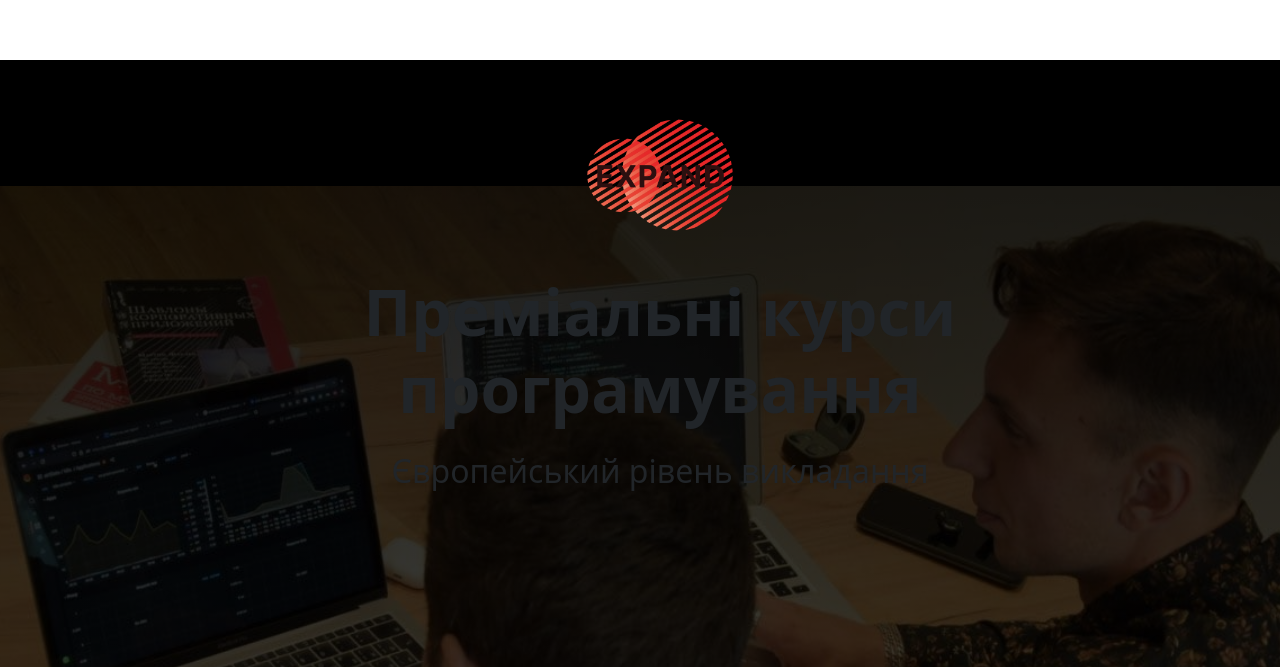
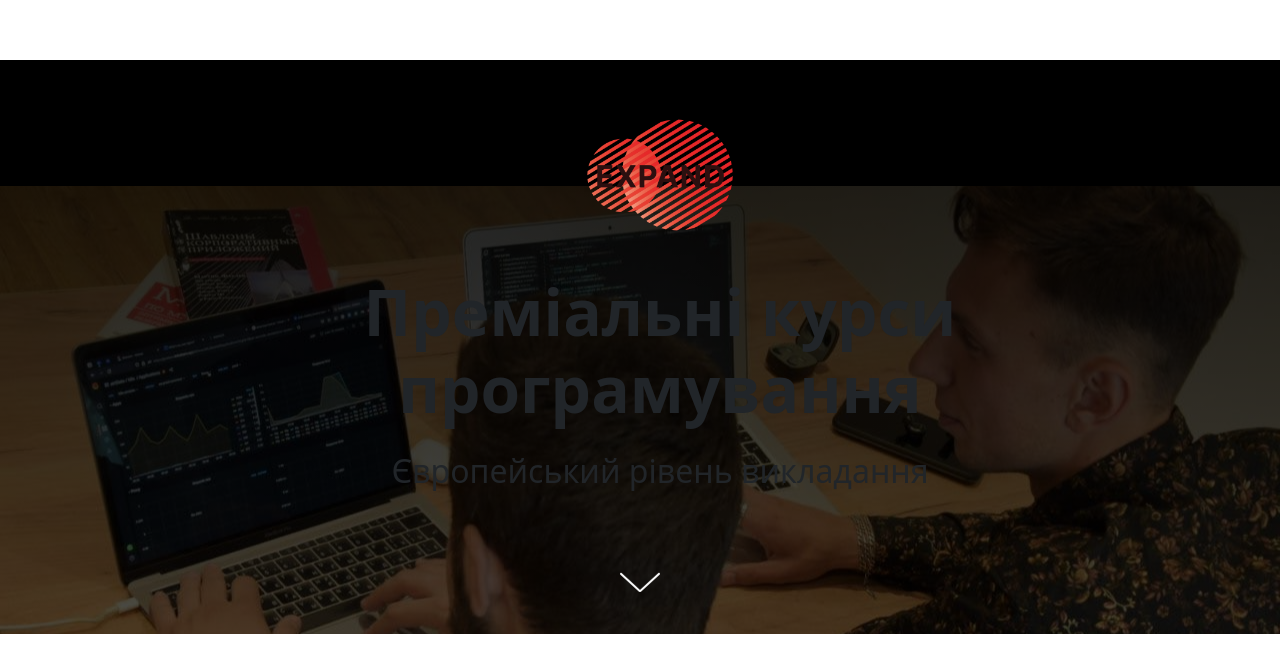
Before and after one commit to Ca-tt/landing, a Vue app: page / in a window 1280 px wide. Shown: the part 1188-1855 px from the top of the page. Built offline with nearby package versions, Linux system fonts and the light colour scheme; no server answers.

Commit message:
0.4.2: footer

```diff
--- a/src/components/Footer.vue
+++ b/src/components/Footer.vue
@@ -1,8 +1,4 @@
 <script setup lang="ts">
-/* images */
-const meHalfFaceBeforeLoaded = "url('/images/curly-hair/curly-hair-before-load.jpg')"
-const meHalfFaceLoaded = "/images/curly-hair/curly-hair-loaded.jpg"
-
 /* svg icons */
 import PhoneIcon from '@svg/social-icons/PhoneIcon.vue';
 import ViberIcon from '@svg/social-icons/ViberIcon.vue';
@@ -15,7 +11,7 @@ const iconSize = 54;
 
 <template>
   <!-- footer (contacts) -->
-  <div id="contacts" class="r t-rec t-rec_pt_90 t-rec_pb_90"
+  <div id="contacts" class="footer r t-rec t-rec_pt_90 t-rec_pb_90"
     style="padding-top: 90px; padding-bottom: 90px; background-color: #efefef" data-record-type="578"
     data-bg-color="#efefef">
     <!-- t578-->
@@ -29,8 +25,7 @@ const iconSize = 54;
             <div class="t578__imgwrapper t-margin_auto" style="width: 250px">
 
               <!-- ? image -->
-              <div class="t578__bgimg t-margin_auto t-bgimg" :data-original="meHalfFaceLoaded" bgimgfield="img"
-                :style="{ backgroundImage: meHalfFaceLoaded }" itemscope itemtype="http://schema.org/ImageObject">
+              <div class="t578__bgimg t-margin_auto t-bgimg" itemscope itemtype="http://schema.org/ImageObject">
                 <meta itemprop="image" content="/images/compressed-curly-hair.jpg" />
               </div>
             </div>
@@ -50,7 +45,8 @@ const iconSize = 54;
 
 
           <div class="t-sociallinks">
-            <ul role="list" class="t-sociallinks__wrapper m-0 p-0 d-flex column-gap-2 justify-content-center" aria-label="Social media links">
+            <ul role="list" class="t-sociallinks__wrapper m-0 p-0 d-flex column-gap-2 justify-content-center"
+              aria-label="Social media links">
 
               <!-- ? soclinks -->
               <li class="t-sociallinks__item t-sociallinks__item_phone">
@@ -86,6 +82,11 @@ const iconSize = 54;
 </template>
 
 <style lang="scss" scoped>
+.footer {
+  --footer-image: url("/images/curly-hair/curly-hair-loaded.jpg");
+}
 
-
+.t578__bgimg {
+  background-image: var(--footer-image);
+}
 </style>
--- a/src/views/Home.vue
+++ b/src/views/Home.vue
@@ -5,7 +5,6 @@ import ArrowDownIcon from '@svg/ArrowDownIcon.vue';
 
 <template>
   <main>
-    <!--allrecords-->
     <div id="allrecords" data-tilda-export="yes" class="t-records" data-hook="blocks-collection-content-node"
       data-tilda-project-id="5378947" data-tilda-page-id="38526013"
       data-tilda-formskey="fdbccf67f11802593467bcdfb5378947" data-tilda-cookie="no" data-tilda-lazy="yes"
@@ -21,21 +20,20 @@ import ArrowDownIcon from '@svg/ArrowDownIcon.vue';
       </div>
 
       <!-- ? cover -->
-      <div id="rec622692141" class="r t-rec" style="" data-animationappear="off" data-record-type="244">
+      <div id="rec622692141" class="r t-rec cover-wrapper" style="" data-animationappear="off" data-record-type="244">
         <div class="t-cover" id="recorddiv622692141" bgimgfield="img">
           <!-- ? logo -->
           <div class="t-cover__carrier loaded" id="coverCarry622692141" data-content-cover-id="622692141"
             data-content-cover-bg="/images/tild3836-3031-4165-b739-393463636135__img_20220906_230151_.jpg"
-            data-display-changed="true" data-content-cover-height="120vh" data-content-cover-parallax="dynamic"
-            data-content-use-image-for-mobile-cover=""
-            style="height: 120vh; background-attachment: scroll; background-image: url('/images/tild3836-3031-4165-b739-393463636135__img_20220906_230151_.jpg'); background-attachment: scroll"
+            data-display-changed="true" data-content-cover-parallax="dynamic"
+            style="background-attachment: scroll; background-image: url('/images/tild3836-3031-4165-b739-393463636135__img_20220906_230151_.jpg'); background-attachment: scroll"
             itemscope itemtype="http://schema.org/ImageObject">
             <meta itemprop="image" content="/images/tild3836-3031-4165-b739-393463636135__img_20220906_230151_.jpg" />
           </div>
           <div class="t-cover__filter"></div>
           <div class="t-container filter-container">
             <div class="t-col t-col_12">
-              <div class="t-cover__wrapper t-valign_top" style="height: 90vh">
+              <div class="t-cover__wrapper t-valign_top">
                 <div class="t216 t-align_center">
                   <div data-hook-content="covercontent">
                     <div class="t216__wrapper">
@@ -902,6 +900,27 @@ import ArrowDownIcon from '@svg/ArrowDownIcon.vue';
  * ! Cover section
  */
 
+.cover-wrapper {
+  --mobile-cover-height: 110vh;
+  --desktop-cover-height: 100vh;
+}
+
+.t-cover {
+  height: var(--mobile-cover-height);
+
+  @include media.tablet {
+    height: var(--desktop-cover-height);
+  }
+}
+
+.t-cover__carrier {
+  height: var(--mobile-cover-height);
+
+  @include media.tablet {
+    height: var(--desktop-cover-height);
+  }
+}
+
 .filter-container {
   @include media.desktop {
     max-width: 50%;
@@ -912,14 +931,20 @@ import ArrowDownIcon from '@svg/ArrowDownIcon.vue';
   display: block;
   word-break: normal;
   width: auto;
+  height: var(--mobile-cover-height);
+
+  @include media.tablet {
+    height: var(--desktop-cover-height);
+  }
 }
 
 .t-cover__filter {
-  height: 120vh;
+  height: var(--mobile-cover-height);
   background-image: -webkit-linear-gradient(top, rgba(0, 0, 0, 0.8), rgba(0, 0, 0, 0.6));
 
   @include media.desktop {
     background-image: -webkit-linear-gradient(top, rgba(0, 0, 0, 0.9), rgba(0, 0, 0, 0.7));
+    height: var(--desktop-cover-height);
   }
 }
 
@@ -961,4 +986,11 @@ import ArrowDownIcon from '@svg/ArrowDownIcon.vue';
   display: inline-block;
   max-width: 40px;
 }
+
+/**
+* ? compare table
+*/
+.t613__title  {
+  font-size: 1rem;
+}
 </style>
```
